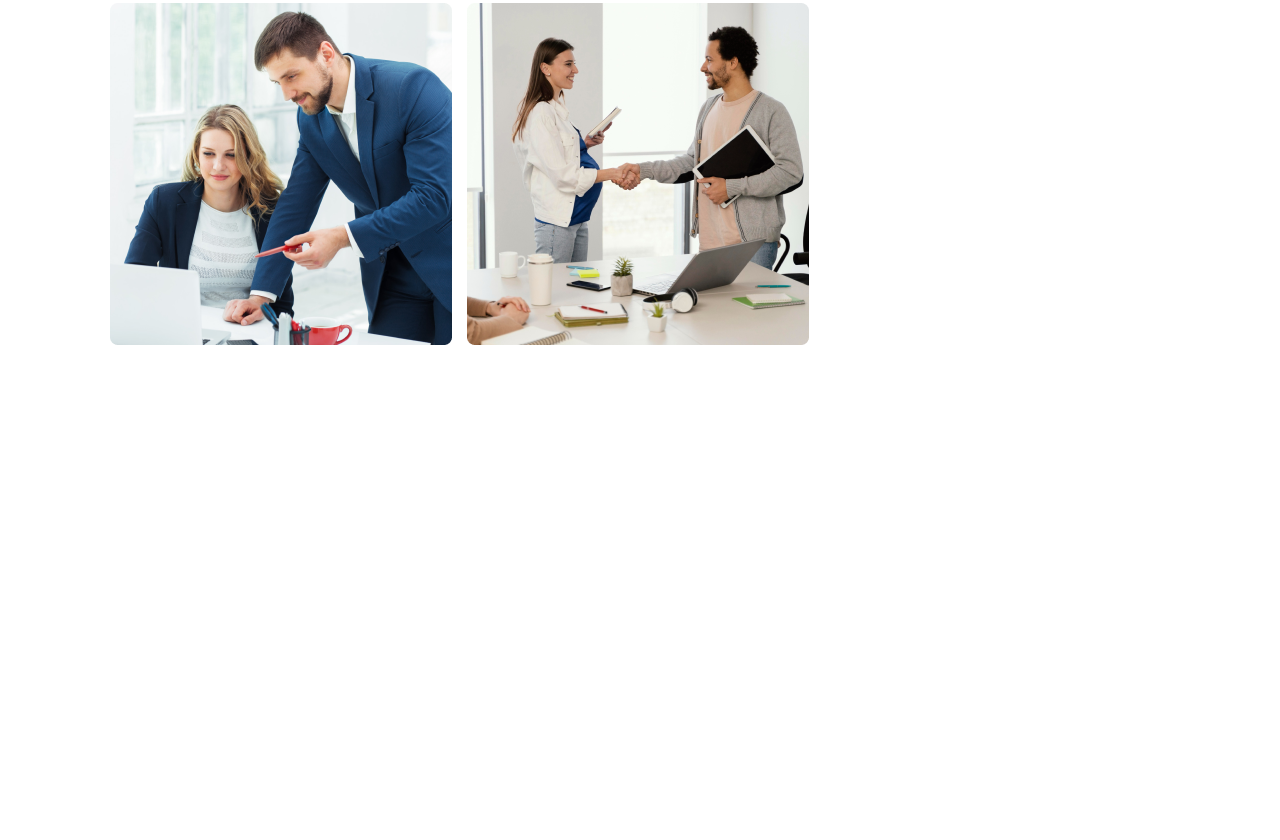
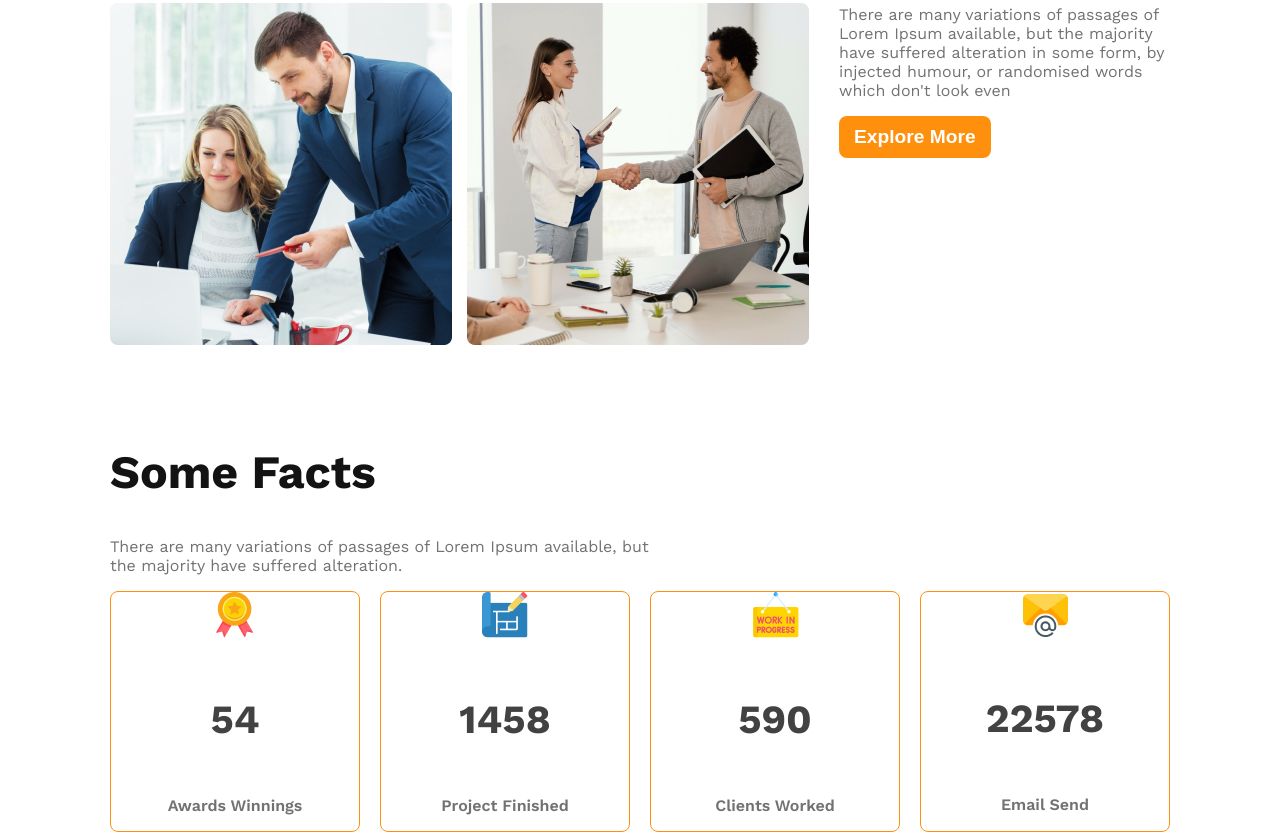
Before and after one commit to golap-raj/Reasponsive-design, a plain HTML site: page index.html in a window 1280 px wide. Shown: the part 1569-2409 px from the top of the page. Before the commit the page ends 1922 px from the top, so only its background shows below. Drawn offline with nearby package versions, Linux system fonts and the light colour scheme.

Commit message:
add card

```diff
--- a/index.html
+++ b/index.html
@@ -50,6 +50,42 @@
             </div>
 
         </section>
+        <section class="some-fact">
+            <h2 class="some-fact-title">Some Facts</h2>
+            <p class="some-fact-discription">There are many variations of passages of Lorem Ipsum available, but <br>the majority have suffered alteration.</p>
+
+            <div class="fact-card diplay-flex">
+                <div class="card diplay-flex">
+                    <div>
+                  <img src="./images/icons/ribon.png" alt="">
+                    <h4 class="same-tiile">54</h4>
+                    <h3 class="same-discription">Awards Winnings</h3>
+                    </div>
+                </div>
+                <div class="card diplay-flex">
+                    <div>
+                        <img src="./images/icons/projects.png" alt="">
+                        <h4 class="same-tiile">1458</h4>
+                        <h3 class="same-discription">Project Finished</h3>
+                    </div>
+                </div>
+                <div class="card diplay-flex">
+                   <div>
+                    <img src="./images/icons/customers.png" alt="">
+                    <h4 class="same-tiile">590</h4>
+                    <h3 class="same-discription">Clients Worked</h3>
+                   </div>
+                </div>
+                <div class="card diplay-flex">
+                  <div>
+                    <img src="./images/icons/email.png" alt="">
+                    <h4 class="same-tiile">22578</h4>
+                    <h3 class="same-discription">Email Send</h3>
+                  </div>
+                </div>
+            </div>
+
+        </section>
 
     </main>
 
--- a/styels/styels.css
+++ b/styels/styels.css
@@ -103,6 +103,9 @@ main{
     color: rgb(19, 19, 19);
 
 }
+.tems{
+    align-items: center;
+}
 .colour-3{
     color: rgb(255, 144, 14);
 
@@ -112,6 +115,46 @@ main{
     font-weight: 400;
     font-size: 1rem;
 }
+
+/* fact section */
+
+.fact-card{
+    display: grid;
+    grid-template-columns: repeat(4, 1fr);
+    gap: 20px;
+
+}
+.card{
+    border: 1px solid rgb(255, 144, 14);
+    border-radius: 8px;
+    /* height: 220px;
+    width: 220px; */
+    align-items: center;
+    justify-content: center;
+    text-align: center;
+}
+.some-fact-title{
+    font-size: 2.9rem;
+    font-weight: 700;
+    color: rgb(19, 19, 19);
+}
+.some-fact-discription{
+    font-size: 1rem;
+    font-weight: 400;
+    color: rgb(114, 114, 114);
+}
+.same-tiile{
+    font-size: 2.5rem;
+    font-weight: 700;
+    color: rgb(66, 66, 66);
+}
+.same-discription{
+    font-size: 1rem;
+    font-weight: 600;
+    color: rgb(114, 114, 114);
+}
+
+
 /* responsive media quari */
 
 @media screen and (max-width: 576px) {
@@ -131,5 +174,34 @@ main{
     .our-fiturs-content{
         text-align: center;
     }
+    .fact-card{
+
+        grid-template-columns: repeat(1, 1fr);
+
+    }
+    .some-fact-title{
+        text-align: center;
+    }
+    .some-fact-discription{
+        text-align: center;
+        margin-left: 15px;
+    }
+    .card{
+        width: 250px;
+        height: 250px;
+        margin-left: 50px;
+    }
 
 }
+
+/* mituam divice */
+
+@media screen and (min-width: 576px) and (max-width: 992px) {
+    .tems{
+        flex-direction: column;
+    }
+   .our-fiturs-content{
+    text-align: center;
+   }
+
+}
```
